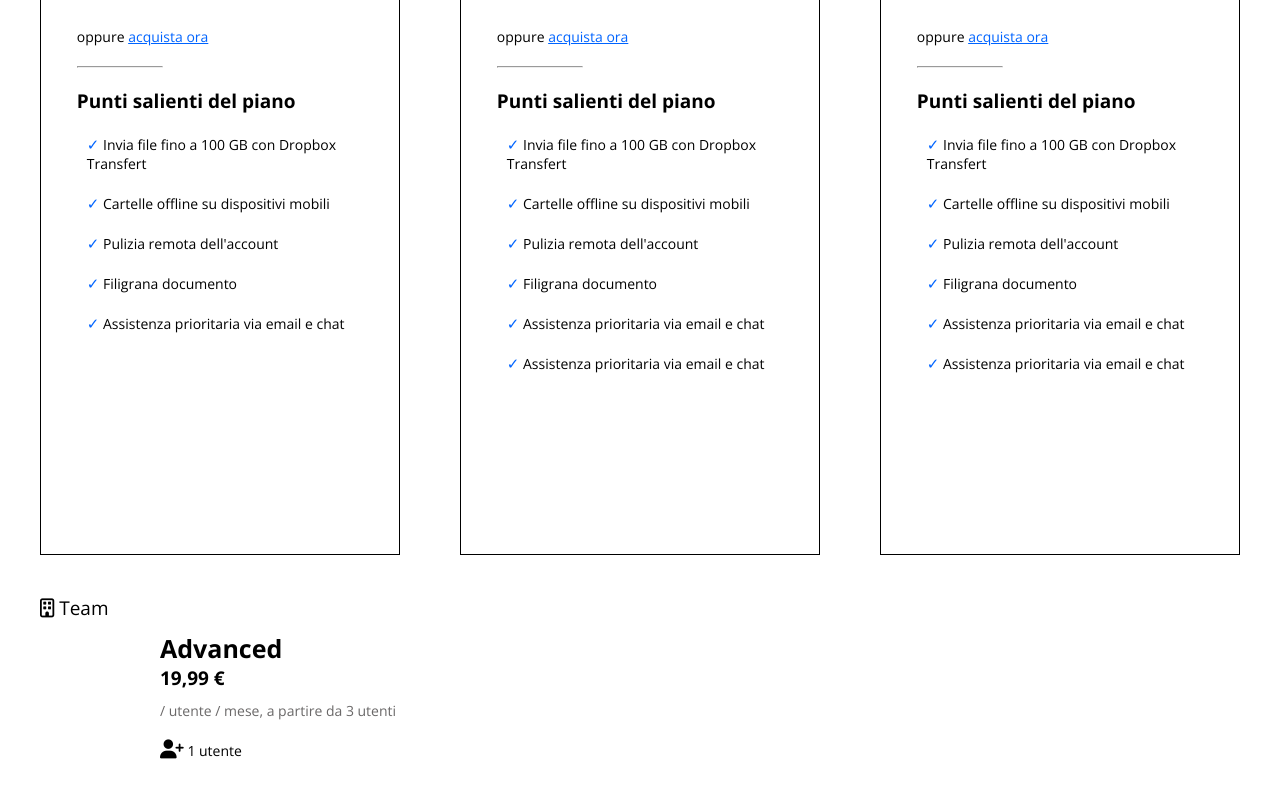
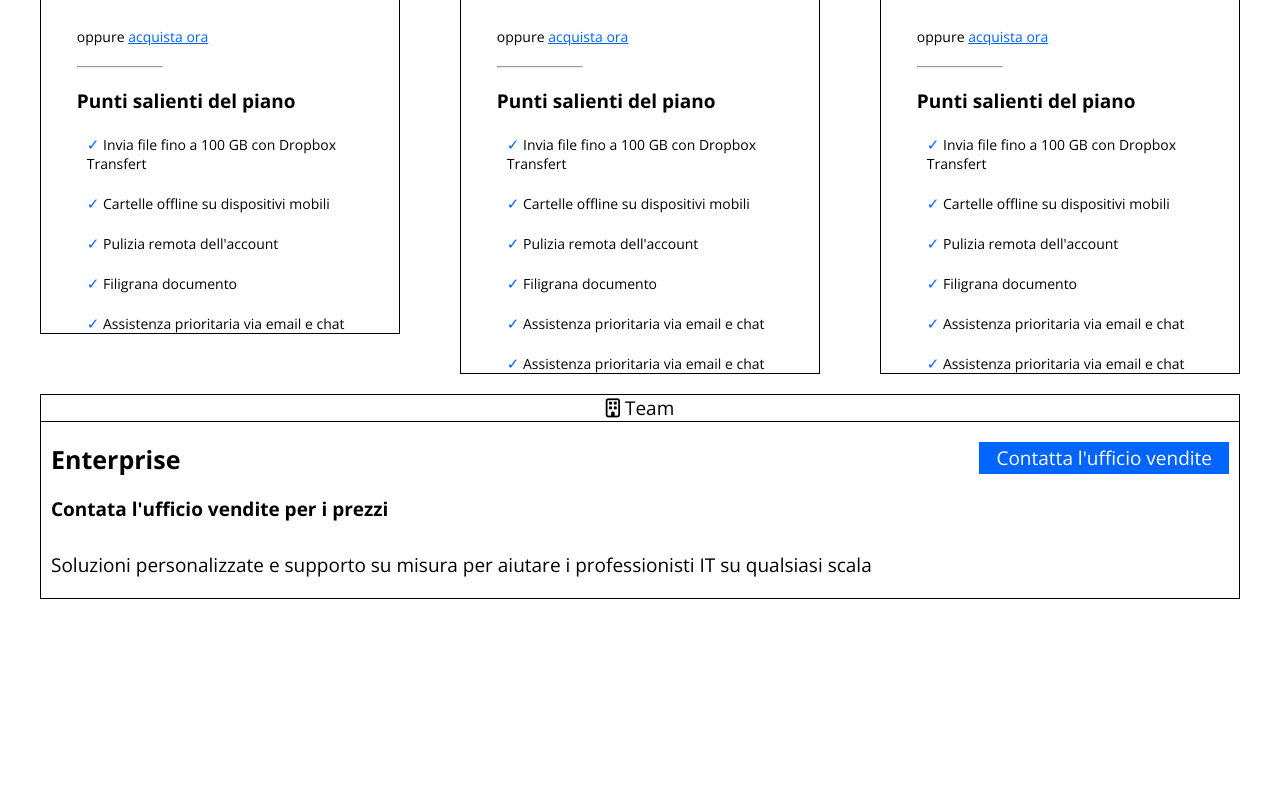
Before and after one commit to a7xsuri/htmlcss-dropbox, a plain HTML site: page index.html in a window 1280 px wide. Shown: the part 1622-2419 px from the top of the page. After the commit the page ends 2221 px from the top, so only its background shows below. Drawn offline with nearby package versions, Linux system fonts and the light colour scheme.

Commit message:
add parte in basso

```diff
--- a/index.html
+++ b/index.html
@@ -147,19 +147,21 @@
                 </div>
 
                 <!-- /parte in basso -->
-                <div class="low-row">
-                    <div class="row left top">
+                <div class="low-row clearfix top">
+                    <div class="row">
                         <p><i class="fa-regular fa-building"></i> Team</p>
-                        <div class="testo-col">
-                            <h3>Advanced</h3>
-                            <p class="soldi"><strong>19,99 €</strong></p>
-                            <p class="mese">/ utente / mese, a partire da 3 utenti</p>
-                            <p class="pad-top"><i class="fa-solid fa-user-plus"></i> 1 utente</p>
+                        <div class="testo-row">
+                            <button class="right"><a href="#">Contatta l'ufficio vendite</a></button>
+                            <h3>Enterprise</h3>
+                            <p class="sott-tit"><strong>Contata l'ufficio vendite per i prezzi</strong></p>
+                            <p class="pad-top">Soluzioni personalizzate e supporto su misura per aiutare i professionisti IT su qualsiasi scala</p>
                         </div>
                     </div>
                 </div>
             </div>
         </section>
+
+        <!-- /parte foto e testo -->
     </main>
 </body>
 </html>
--- a/style.css
+++ b/style.css
@@ -127,10 +127,9 @@ label:first-of-type {
 .col {
     width: 30%;
     border: 1px solid black;
-    height: 110vh;
 }
 
-.col p:first-child {
+.col p:first-child, .low-row p:first-child {
     border-bottom: 1px solid black;
     text-align: center;
 }
@@ -139,15 +138,14 @@ label:first-of-type {
     width: 80%;
     margin: 0 auto;
     padding-top: 10px;
-    min-height: 100vh;
 }
 
 h3 {
-    font-size: 25px;
+    font-size:25px ;
 }
 
 .testo-col p, .testo-col li {
-    font-size: 14px;
+    font-size:14px;
 }
 
 .mese {
@@ -190,6 +188,16 @@ li {
     margin: 20px 5%;
 }
 
-.row {
+.low-row {
     width: 100%;
+    margin-top: 50px;
+    border: 1px black solid;
 }
+
+.row .sott-tit {
+    padding-top: 10px;
+}
+
+.testo-row {
+    padding: 20px 10px;
+}
```
